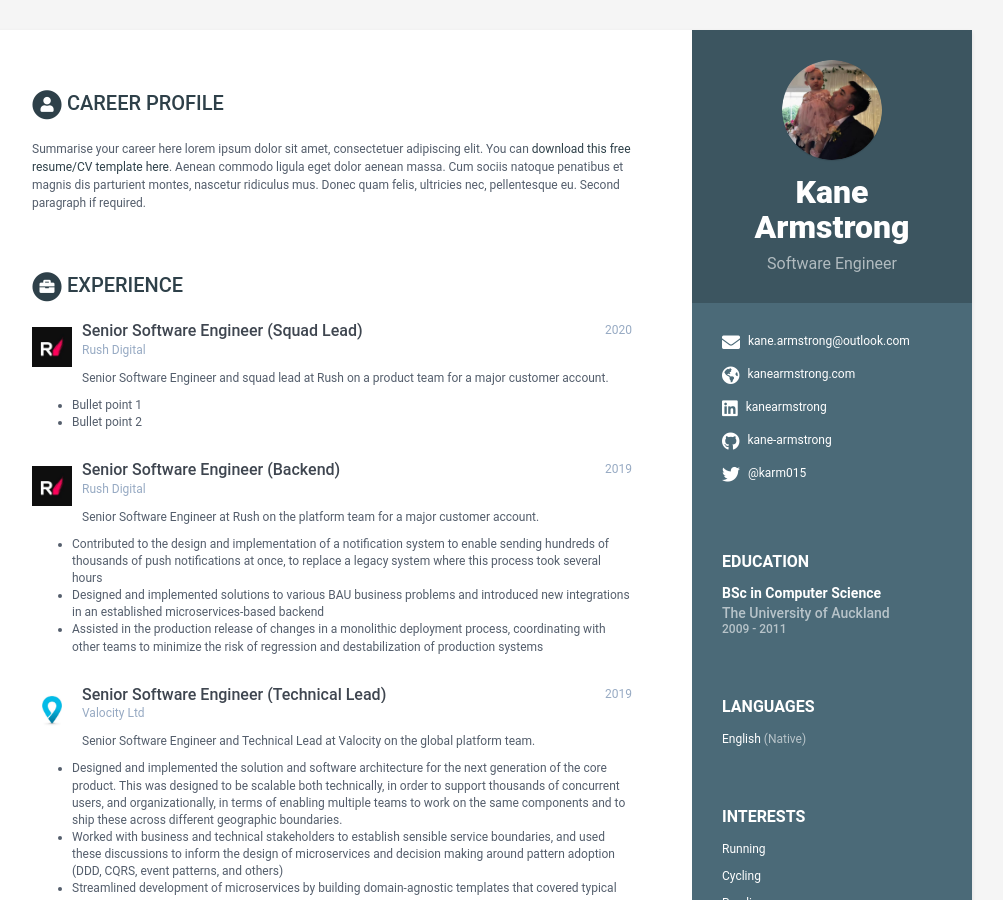
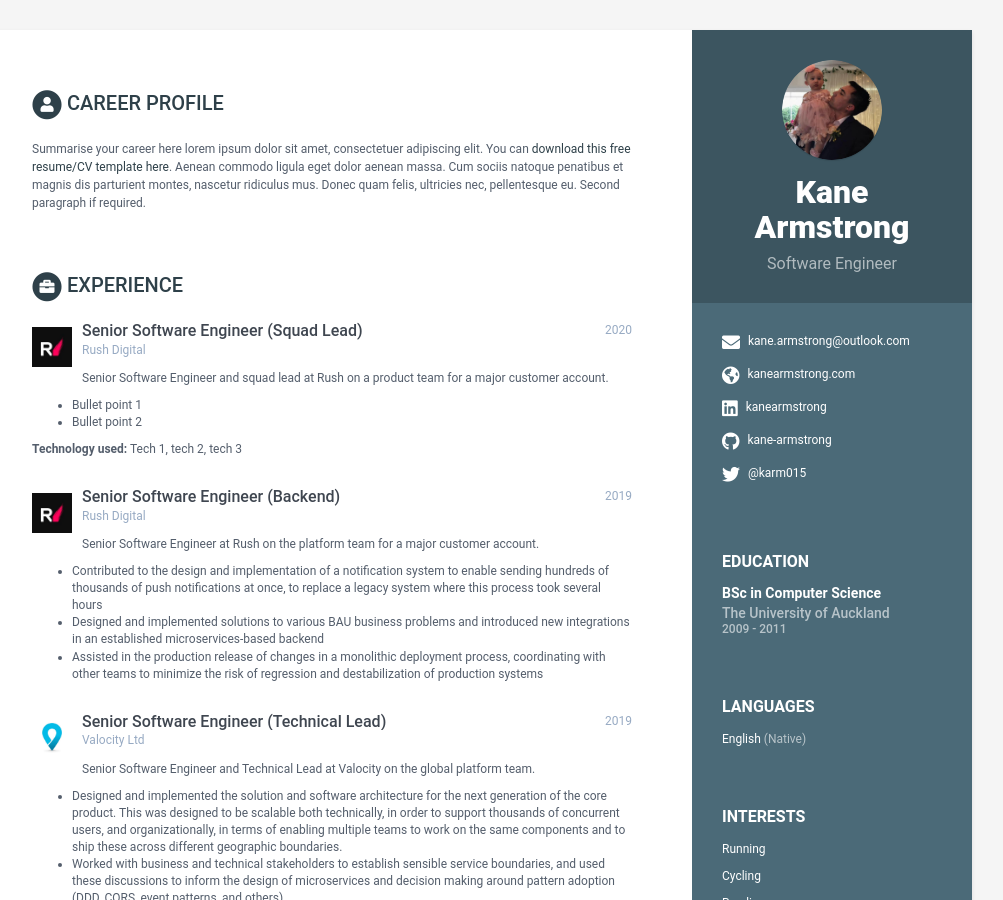
Before and after one commit to kane-armstrong/bananas, a Jekyll site: the page built from index.html, in a window 1280 px wide and 900 px high. Shown: the whole window, without its empty margins (168-1171 px from the left). Built offline with Jekyll 4.4.1, drawn with Linux system fonts in a browser that asks for light colours.

Commit message:
Add support for listing tech stack in each job

```diff
--- a/_data/data.yml
+++ b/_data/data.yml
@@ -55,6 +55,8 @@ experiences:
         Senior Software Engineer and squad lead at Rush on a product team for a major customer account.
           - Bullet point 1
           - Bullet point 2
+      technology: |
+        Tech 1, tech 2, tech 3
     - role: Senior Software Engineer (Backend)
       time: 2019
       company: Rush Digital
--- a/_includes/experience.html
+++ b/_includes/experience.html
@@ -35,6 +35,12 @@
     </div><!--//details-->
     {% endif %}
 
+    {% if experience.technology %}
+    <div class="technology">
+      <b>Technology used:</b> {{ experience.technology }}
+    </div><!--//technology-->
+    {% endif %}
+
   </div><!--//item-->
   {% endfor %}
 
```
